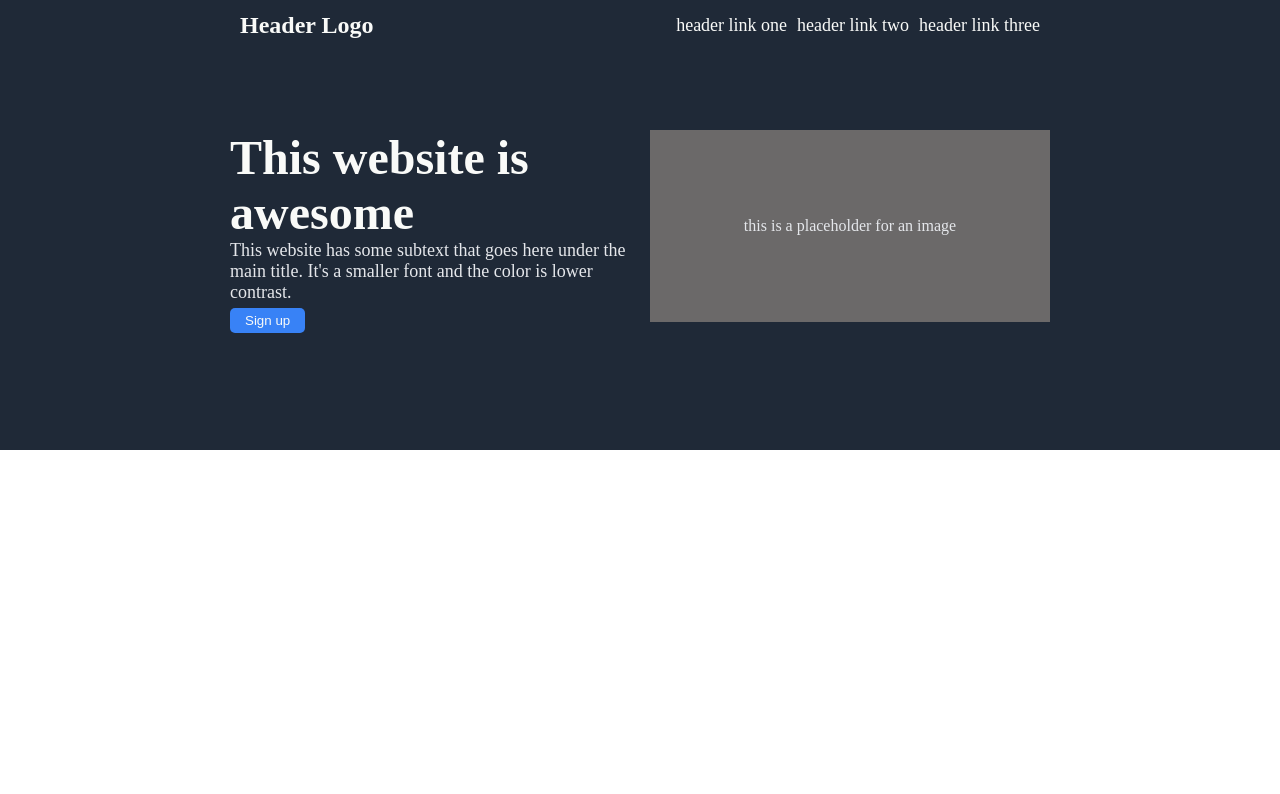
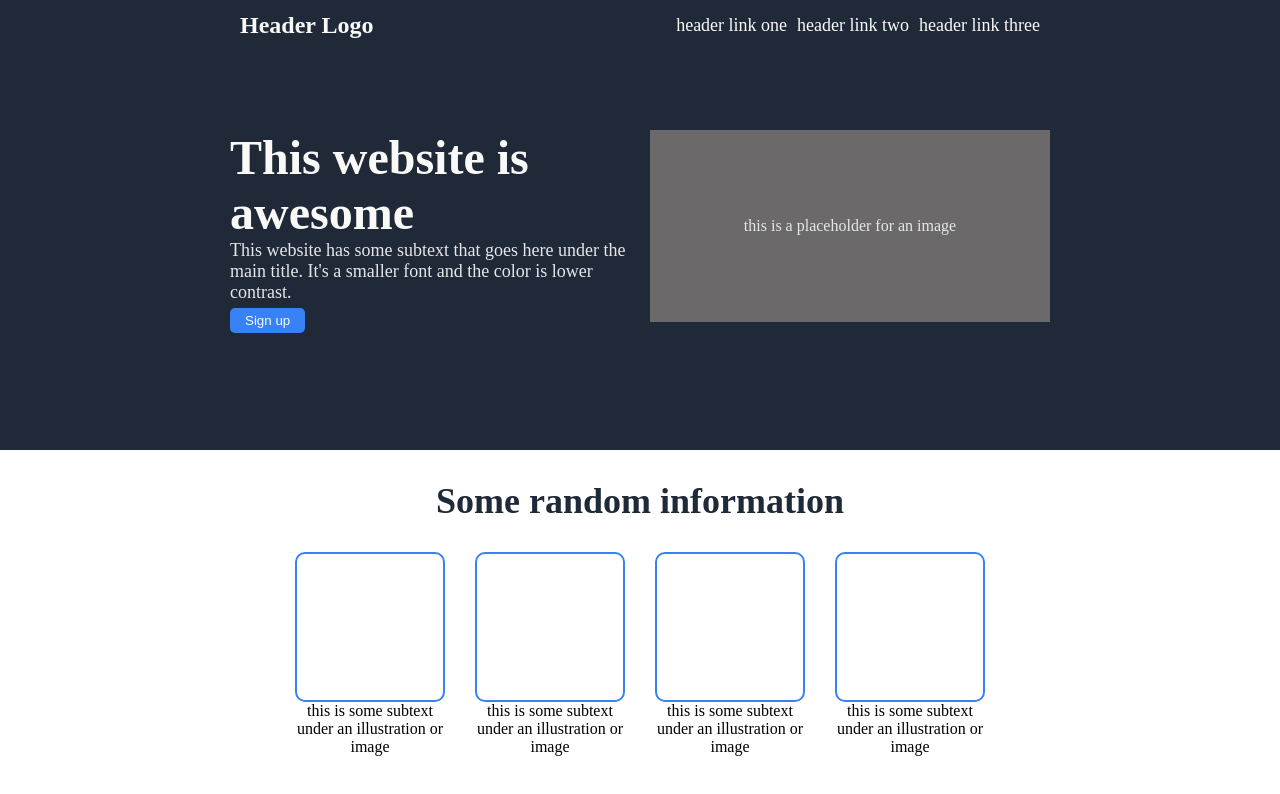
Before and after one commit to TomStlau/odin-first-landing-page, a plain HTML site: page index.html in a window 1280 px wide. Drawn offline with Linux system fonts and the light colour scheme.

Commit message:
Added the part with the squares

```diff
--- a/index.html
+++ b/index.html
@@ -28,5 +28,26 @@
         <p>this is a placeholder for an image</p>
       </div>
     </div>
+    <div class="container">
+      <h2>Some random information</h2>
+      <div class="squares-container">
+        <div class="square-container">
+          <div class="square"></div>
+          <p>this is some subtext under an illustration or image</p>
+        </div>
+        <div class="square-container">
+          <div class="square"></div>
+          <p>this is some subtext under an illustration or image</p>
+        </div>
+        <div class="square-container">
+          <div class="square"></div>
+          <p>this is some subtext under an illustration or image</p>
+        </div>
+        <div class="square-container">
+          <div class="square"></div>
+          <p>this is some subtext under an illustration or image</p>
+        </div>
+      </div>
+    </div>
   </body>
 </html>
--- a/style.css
+++ b/style.css
@@ -66,6 +66,7 @@ button {
 #awesome-left-text h1 {
     font-size: 48px;
     color: var(--on-dark-text);
+    font-weight: bolder;
 }
 
 #awesome-right-image {
@@ -77,3 +78,35 @@ button {
     align-items: center;
     color: #e5e7eb;
 }
+.container {
+    display: flex;
+    flex-direction: column;
+    align-items: center;
+    padding-top: 30px;
+}
+
+.container h2 {
+    font-size: 36px;
+    font-weight: bolder;
+    color: #1f2937
+}
+
+.squares-container{
+    padding-top: 30px;
+    display: flex;
+    justify-content: center;
+    gap: 30px;
+}
+
+.square-container {
+    min-height: 150px;
+    width: 150px;
+    text-align: center;
+}
+
+.square {
+    height: 150px;
+    width: 150px;
+    border: 2px solid #3882f6;
+    border-radius: 10px;
+}
```
